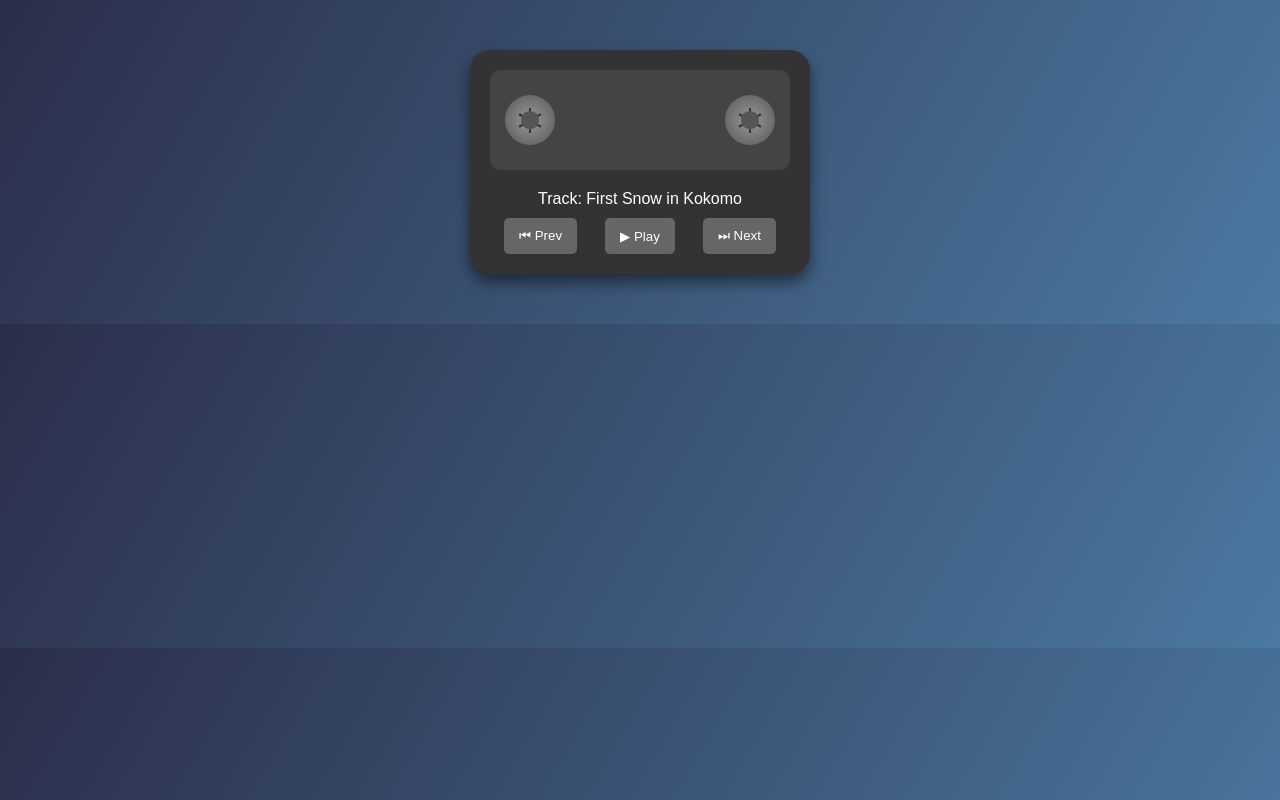
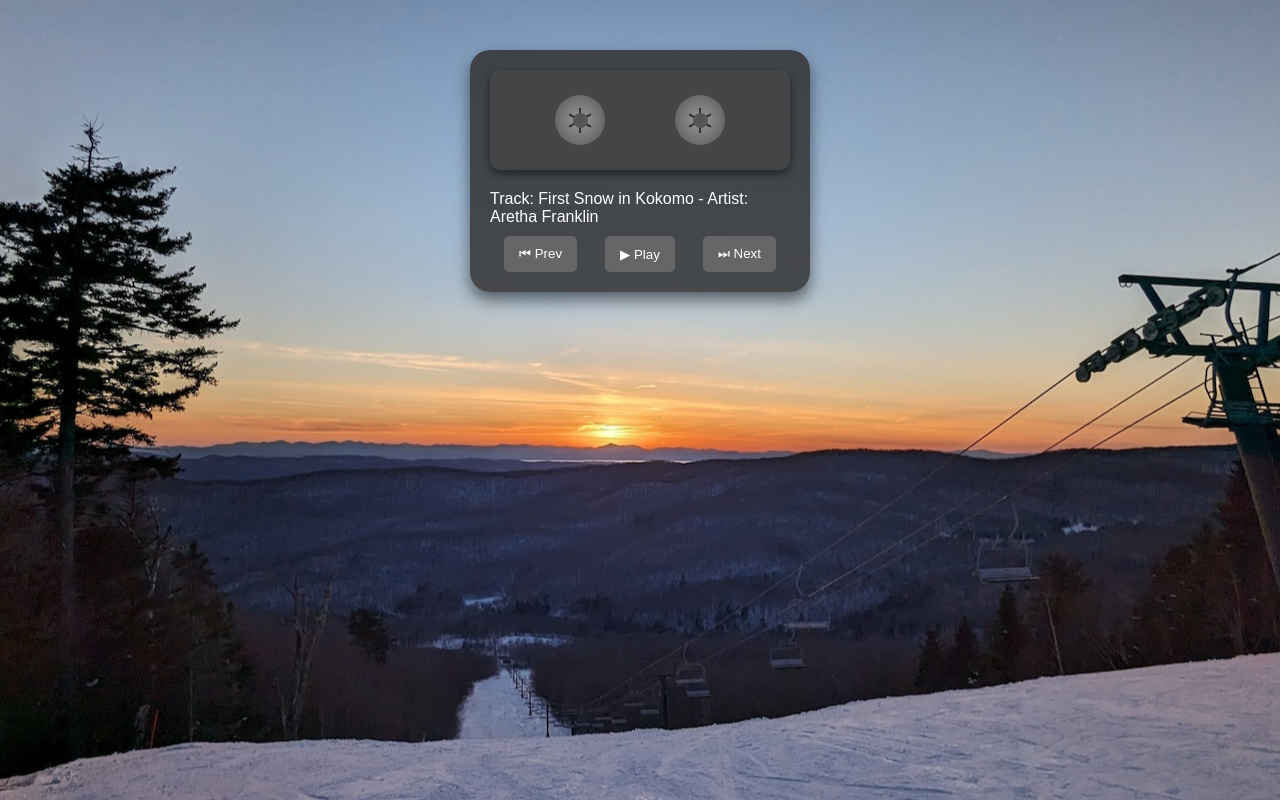
Before and after one commit to wboykinm/wintry-mix, a plain HTML site: page next/index.html in a window 1280 px wide. Drawn offline with Linux system fonts and the light colour scheme.

Commit message:
Split components

```diff
--- a/next/index.html
+++ b/next/index.html
@@ -5,135 +5,22 @@
     <meta charset="UTF-8">
     <meta name="viewport" content="width=device-width, initial-scale=1.0">
     <title>A Wintry Mix 2024</title>
-    <style>
-        body {
-            font-family: Arial, sans-serif;
-            background: linear-gradient(120deg, #2b2e4a, #4b79a1);
-            color: #fff;
-            text-align: center;
-            margin: 0;
-            padding: 0;
-        }
-
-        .cassette-player {
-            width: 300px;
-            margin: 50px auto;
-            background: #333;
-            border-radius: 20px;
-            box-shadow: 0 8px 15px rgba(0, 0, 0, 0.5);
-            padding: 20px;
-        }
-
-        .cassette {
-            position: relative;
-            background: #444;
-            border-radius: 10px;
-            height: 100px;
-            margin-bottom: 20px;
-            overflow: hidden;
-            /* Ensure reels don't spill outside */
-        }
-
-        .reels {
-            position: absolute;
-            top: 50%;
-            transform: translateY(-50%);
-            display: flex;
-            justify-content: space-between;
-            /* Distributes reels evenly */
-            width: 90%;
-            /* Adjust width to fit both reels */
-            margin: 0 auto;
-            left: 5%;
-            /* Centers the reel container */
-        }
-
-        .reel {
-            width: 50px;
-            height: 50px;
-            background: radial-gradient(circle, #999, #555);
-            border-radius: 50%;
-            display: flex;
-            justify-content: center;
-            align-items: center;
-            position: relative;
-            animation: spin 5s linear infinite paused;
-            /* Reels spin when playing */
-        }
-
-        .spoke {
-            position: absolute;
-            width: 2px;
-            /* Spoke thickness */
-            height: 50%;
-            /* Full spoke length */
-            background: #333;
-        }
-
-        .spoke:nth-child(1) {
-            transform: rotate(0deg);
-        }
-
-        .spoke:nth-child(2) {
-            transform: rotate(60deg);
-        }
-
-        .spoke:nth-child(3) {
-            transform: rotate(120deg);
-        }
-
-        .spoke:nth-child(4) {
-            transform: rotate(180deg);
-        }
-
-        .spoke:nth-child(5) {
-            transform: rotate(240deg);
-        }
-
-        .spoke:nth-child(6) {
-            transform: rotate(300deg);
-        }
-
-        /* Overlay circle to cover spoke convergence */
-        .reel::after {
-            content: '';
-            position: absolute;
-            width: 35%;
-            height: 35%;
-            background: #555;
-            /* Matches the reel's color */
-            border-radius: 50%;
-            /* Ensures a perfect circle */
-            z-index: 1;
-            /* Keeps the circle above the spokes */
-        }
-
-        @keyframes spin {
-            100% {
-                transform: rotate(360deg);
-            }
-        }
-
-        .controls {
-            display: flex;
-            justify-content: space-around;
-            margin-top: 10px;
-        }
-
-        button {
-            background: #666;
-            border: none;
-            color: #fff;
-            padding: 10px 15px;
-            border-radius: 5px;
-            cursor: pointer;
-            transition: background 0.3s;
-        }
-
-        button:hover {
-            background: #555;
-        }
-    </style>
+    <meta property="og:site_name" content="Wintry Mix"/>
+    <meta property="og:title" content="A Wintry Mix 2024"/>
+    <meta property="og:url" content="https://awintrymix.net/2024" />
+    <meta property="og:description" content="Tunes for the season, 2024"/>
+    <meta property="og:image" content="https://awintrymix.net/2024/social_2024.jpg">
+    <meta property="og:image:secure_url" content="https://awintrymix.net/2024/social_2024.jpg">
+    <meta property="og:image:type" content="image/jpeg" />
+    <meta property="og:image:width" content="1024" />
+    <meta property="og:image:height" content="474" />
+    <meta name="twitter:card" content="summary_large_image">
+    <meta name="twitter:domain" value="Wintry Mix" />
+    <meta name="twitter:title" value="A Wintry Mix 2024" />
+    <meta name="twitter:description" value="Tunes for the season, 2024" />
+    <meta name="twitter:image" content="https://awintrymix.net/2024/social_2024.jpg" />
+    <meta name="twitter:url" value="https://awintrymix.net/2024" />
+    <link rel="stylesheet" href="nextTape.css"></link>
 </head>
 
 <body>
@@ -158,7 +45,7 @@
                 </div>
             </div>
         </div>
-        <div id="track-title">Track: First Snow in Kokomo</div>
+        <div id="track-title"></div>
         <div class="controls">
             <button onclick="prevTrack()">⏮ Prev</button>
             <button id="play-pause-btn" onclick="togglePlay()">▶ Play</button>
@@ -166,63 +53,10 @@
         </div>
     </div>
 
-    <audio id="audio-player"
-        src="https://www.dropbox.com/scl/fi/9b79ruc7i5eoufuonnj2h/01-First-Snow-in-Kokomo.mp3?rlkey=4un2t3kr69litcq3pftmhb9j1&dl=1"></audio>
+    <audio id="audio-player"></audio>
 
-    <script>
-        const tracks = [
-            {
-                title: "First Snow in Kokomo",
-                url: "https://www.dropbox.com/scl/fi/9b79ruc7i5eoufuonnj2h/01-First-Snow-in-Kokomo.mp3?rlkey=4un2t3kr69litcq3pftmhb9j1&dl=1"
-            },
-            {
-                title: "Merry Christmas Please Don't Call",
-                url: "https://www.dropbox.com/scl/fi/0e6pfjbk27tmvqjf2h2ug/02-Merry-Christmas-Please-Don-t-Call.mp3?rlkey=skq4nfmhqyfvn8bscfperrkl5&dl=1"
-            },
-            {
-                title: "The North Side",
-                url: "https://www.dropbox.com/scl/fi/l3328hy9iy140tlgt97xz/03-The-North-Side.mp3?rlkey=jy9toji8e4nk8f2x053501dka&dl=1"
-            }
-        ];
-
-        let currentTrack = 0;
-        const audioPlayer = document.getElementById('audio-player');
-        const trackTitle = document.getElementById('track-title');
-        const playPauseBtn = document.getElementById('play-pause-btn');
-        const reelLeft = document.getElementById('reel-left');
-        const reelRight = document.getElementById('reel-right');
-
-        function togglePlay() {
-            if (audioPlayer.paused) {
-                audioPlayer.play();
-                playPauseBtn.textContent = "⏸ Pause";
-                document.querySelectorAll('.reel').forEach(reel => reel.style.animationPlayState = 'running');
-            } else {
-                audioPlayer.pause();
-                playPauseBtn.textContent = "▶ Play";
-                document.querySelectorAll('.reel').forEach(reel => reel.style.animationPlayState = 'paused');
-            }
-        }
-
-        function nextTrack() {
-            currentTrack = (currentTrack + 1) % tracks.length;
-            updateTrack();
-        }
-
-        function prevTrack() {
-            currentTrack = (currentTrack - 1 + tracks.length) % tracks.length;
-            updateTrack();
-        }
-
-        function updateTrack() {
-            const track = tracks[currentTrack];
-            audioPlayer.src = track.url;
-            trackTitle.textContent = `Track: ${track.title}`;
-            audioPlayer.play();
-            playPauseBtn.textContent = "⏸ Pause";
-            document.querySelectorAll('.reel').forEach(reel => reel.style.animationPlayState = 'running');
-        }
-    </script>
+    <script src="nextTracks.js"></script>
+    <script src="nextPlayer.js"></script>
 </body>
 
 </html>
--- /dev/null
+++ b/next/nextPlayer.js
@@ -0,0 +1,53 @@
+let currentTrack = 0;
+const audioPlayer = document.getElementById('audio-player');
+const trackTitle = document.getElementById('track-title');
+const playPauseBtn = document.getElementById('play-pause-btn');
+const reelLeft = document.getElementById('reel-left');
+const reelRight = document.getElementById('reel-right');
+
+function togglePlay() {
+    if (audioPlayer.paused) {
+        audioPlayer.play();
+        playPauseBtn.textContent = "⏸ Pause";
+        document.querySelectorAll('.reel').forEach(reel => reel.style.animationPlayState = 'running');
+    } else {
+        audioPlayer.pause();
+        playPauseBtn.textContent = "▶ Play";
+        document.querySelectorAll('.reel').forEach(reel => reel.style.animationPlayState = 'paused');
+    }
+}
+
+function nextTrack() {
+    currentTrack = (currentTrack + 1) % tracks.length;
+    updateTrack();
+}
+
+function prevTrack() {
+    currentTrack = (currentTrack - 1 + tracks.length) % tracks.length;
+    updateTrack();
+}
+
+function updateTrack() {
+    let track = tracks[currentTrack];
+    let url = new URL(track.url);
+    url.searchParams.set('dl', '1'); // Ensure the URL has dl=1
+    audioPlayer.src = url.toString();
+    trackTitle.textContent = `Track: ${track.song} - Artist: ${track.artist}`;
+    audioPlayer.load();
+    audioPlayer.play();
+    playPauseBtn.textContent = "⏸ Pause";
+    document.querySelectorAll('.reel').forEach(reel => reel.style.animationPlayState = 'running');
+}
+
+function firstTrack() {
+    let track = tracks[currentTrack];
+    let url = new URL(track.url);
+    url.searchParams.set('dl', '1'); // Ensure the URL has dl=1
+    audioPlayer.src = url.toString();
+    trackTitle.textContent = `Track: ${track.song} - Artist: ${track.artist}`;
+    audioPlayer.load();
+}
+
+document.addEventListener('DOMContentLoaded', () => {
+    firstTrack();
+});
--- /dev/null
+++ b/next/nextTape.css
@@ -0,0 +1,133 @@
+body {
+    font-family: Arial, sans-serif;
+    background: url('snow2024.jpg') no-repeat center center fixed;
+    /* Add background image */
+    background-size: cover;
+    /* Make sure the image covers the entire viewport */
+    margin: 0;
+    padding: 0;
+    color: #fff;
+    /* Keep text readable over the background */
+}
+
+.cassette-player {
+    width: 300px;
+    margin: 50px auto;
+    background: rgba(51, 51, 51, 0.85);
+    /* Apply blend mode to background */
+    border-radius: 20px;
+    box-shadow: 0 8px 15px rgba(0, 0, 0, 0.5);
+    padding: 20px;
+}
+
+.cassette {
+    position: relative;
+    background: rgba(68, 68, 68, 0.75);
+    /* 10% transparency applied */
+    border-radius: 10px;
+    height: 100px;
+    margin-bottom: 20px;
+    overflow: hidden;
+    /* Ensure reels don't spill outside */
+    box-shadow: 0 4px 10px rgba(0, 0, 0, 0.5);
+    /* Optional: Add depth */
+}
+
+.reels {
+    position: absolute;
+    top: 50%;
+    transform: translateY(-50%);
+    display: flex;
+    justify-content: space-around;
+    /* Space reels proportionally */
+    width: 80%;
+    /* Adjust container width to bring reels closer together */
+    margin: 0 auto;
+    left: 10%;
+    /* Centers the reels based on the adjusted width */
+}
+
+.reel {
+    width: 50px;
+    height: 50px;
+    background: radial-gradient(circle, #999, #555);
+    border-radius: 50%;
+    display: flex;
+    justify-content: center;
+    align-items: center;
+    position: relative;
+    animation: spin 5s linear infinite paused;
+    /* Reels spin when playing */
+}
+
+.spoke {
+    position: absolute;
+    width: 2px;
+    /* Spoke thickness */
+    height: 50%;
+    /* Full spoke length */
+    background: #333;
+}
+
+.spoke:nth-child(1) {
+    transform: rotate(0deg);
+}
+
+.spoke:nth-child(2) {
+    transform: rotate(60deg);
+}
+
+.spoke:nth-child(3) {
+    transform: rotate(120deg);
+}
+
+.spoke:nth-child(4) {
+    transform: rotate(180deg);
+}
+
+.spoke:nth-child(5) {
+    transform: rotate(240deg);
+}
+
+.spoke:nth-child(6) {
+    transform: rotate(300deg);
+}
+
+.reel::after {
+    content: '';
+    position: absolute;
+    width: 30%;
+    height: 30%;
+    background: #555;
+    /* Matches the reel's color */
+    border-radius: 50%;
+    /* Ensures a perfect circle */
+    z-index: 1;
+    /* Keeps the circle above the spokes */
+}
+
+@keyframes spin {
+    100% {
+        transform: rotate(360deg);
+    }
+}
+
+.controls {
+    display: flex;
+    justify-content: space-around;
+    margin-top: 10px;
+}
+
+button {
+    background: #666;
+    border: none;
+    color: #fff;
+    padding: 10px 15px;
+    border-radius: 5px;
+    cursor: pointer;
+    transition: background 0.3s;
+}
+
+button:hover {
+    background: #555;
+}
--- /dev/null
+++ b/next/nextTracks.js
@@ -0,0 +1,92 @@
+const tracks = [
+    {
+        "order": 1,
+        "artist": "Aretha Franklin",
+        "song": "First Snow in Kokomo",
+        "url": "https://www.dropbox.com/scl/fi/9b79ruc7i5eoufuonnj2h/01-First-Snow-in-Kokomo.mp3?rlkey=4un2t3kr69litcq3pftmhb9j1&dl=1"
+    },
+    {
+        "order": 2,
+        "artist": "Bleachers",
+        "song": "Merry Christmas, Please Don't Call",
+        "url": "https://www.dropbox.com/scl/fi/0e6pfjbk27tmvqjf2h2ug/02-Merry-Christmas-Please-Don-t-Call.mp3?rlkey=skq4nfmhqyfvn8bscfperrkl5&dl=1"
+    },
+    {
+        "order": 3,
+        "artist": "Blue Highway",
+        "song": "The Northside",
+        "url": "https://www.dropbox.com/scl/fi/l3328hy9iy140tlgt97xz/03-The-North-Side.mp3?rlkey=jy9toji8e4nk8f2x053501dka&dl=1"
+    },
+    {
+        "order": 4,
+        "artist": "Okkerville River",
+        "song": "Listening to Otis Redding at Home During Christmas",
+        "url": "https://www.dropbox.com/scl/fi/ebe0drbdk1pbmrcjgwo41/04-Listening-To-Otis-Redding-At-Home-During-Christmas.mp3?rlkey=p45glfmlmipjq0fpo31dj7lij&dl=1"
+    },
+    {
+        "order": 5,
+        "artist": "Otis Redding",
+        "song": "Merry Christmas, Baby",
+        "url": "https://www.dropbox.com/scl/fi/0xi31h3s8l5p5a8tuhmhs/05-Merry-Christmas-Baby.mp3?rlkey=7x4q4d9vigj24tfsshzm9sp8c&dl=1"
+    },
+    {
+        "order": 6,
+        "artist": "11 Acorn Lane",
+        "song": "Silent Night",
+        "url": "https://www.dropbox.com/scl/fi/q71jdfqytp0aq7boel8fr/06-Silent-Night.mp3?rlkey=vbraotqnr6p72qwn9z1kxi7w8&dl=1"
+    },
+    {
+        "order": 7,
+        "artist": "Johnny Cash",
+        "song": "The Blizzard",
+        "url": "https://www.dropbox.com/scl/fi/7sb9yh1c4uj5x48dkdo8p/07-The-Blizzard.mp3?rlkey=eq954wx40n2su7fq6eiewjv5d&dl=1"
+    },
+    {
+        "order": 8,
+        "artist": "G. Love & Special Sauce",
+        "song": "Christmas Baby",
+        "url": "https://www.dropbox.com/scl/fi/78dfr53divztgh6kbz3l4/08-Christmas-Baby.mp3?rlkey=eutxaphxa4ttcg9kwpl199503&dl=1"
+    },
+    {
+        "order": 9,
+        "artist": "Death Cab for Cutie",
+        "song": "Northern Lights",
+        "url": "https://www.dropbox.com/scl/fi/9cqusumhl9832zgopd868/09-Northern-Lights.mp3?rlkey=o221u1de21qhcxphq4r73zypy&dl=1"
+    },
+    {
+        "order": 10,
+        "artist": "Ted Rosenthal Trio",
+        "song": "Snowscape",
+        "url": "https://www.dropbox.com/scl/fi/6obld5swgigpd1kznhai8/10-Snowscape.mp3?rlkey=o44pe16uag8md0wv1cvc36w6t&dl=1"
+    },
+    {
+        "order": 11,
+        "artist": "JT Donaldson",
+        "song": "Snowflakes Falling (Movement I)",
+        "url": "https://www.dropbox.com/scl/fi/i3esfrw8dcp03z9kdq466/11-JT-Donaldson-_-Snowflakes-Falling-Movement-I.mp3?rlkey=1is1ztxe1cdk0ne1b31zhdac4&dl=1"
+    },
+    {
+        "order": 12,
+        "artist": "Ennio Máno",
+        "song": "We Three Kings",
+        "url": "https://www.dropbox.com/scl/fi/yj7e1pakshnl2xusva9wj/12-We-Three-Kings-Jazz-Version.mp3?rlkey=ijoglbvob0vp34rl33vkaf9kr&dl=1"
+    },
+    {
+        "order": 13,
+        "artist": "Brandee Younger",
+        "song": "The Windmills of Your Mind",
+        "url": "https://www.dropbox.com/scl/fi/jywan75z3nggkzbex3nsn/13-The-Windmills-Of-Your-Mind-feat.-9th-Wonder.mp3?rlkey=bm34ae85fzuzuiexh8dfbhcxv&dl=1"
+    },
+    {
+        "order": 14,
+        "artist": "Loreena McKennitt",
+        "song": "The Mystic's Dream",
+        "url": "https://www.dropbox.com/scl/fi/pwa9ouvf144jvckq9x0ue/14-The-Mystic-s-Dream.mp3?rlkey=nusj7eafcchxhkhzpwamk6y9b&dl=1"
+    },
+    {
+        "order": 15,
+        "artist": "Michael Hedges",
+        "song": "Prelude to Cello Suite #1 in G Major",
+        "url": "https://www.dropbox.com/scl/fi/b6m0g6eygs4zb3fdkyi2s/15-Prelude-to-Cello-Suite-1-In-G-Major.mp3?rlkey=z0f8p6li31mxt6q76ctipat36&dl=1"
+    }
+];
```
Also changed, not shown: 2024/index.html (+0 -1 lines), next/snow2024.jpg (added).
